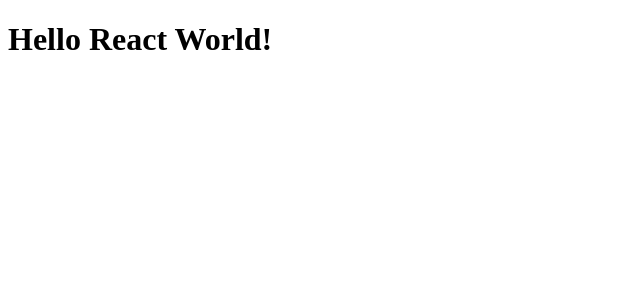
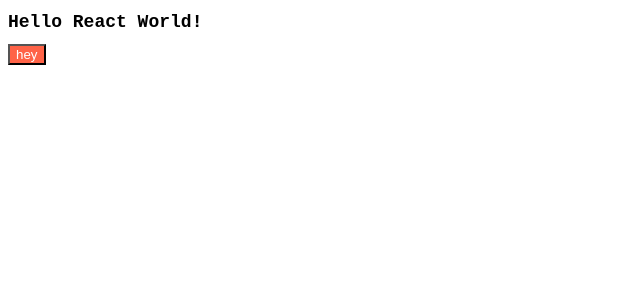
Before and after one commit to Kim-menu/react-for-beginners, a React (Create React App) app: page / in a window 1280 px wide. Shown: the top 300 px of the page, without its empty margins (0-640 px from the left). Built offline with nearby package versions, Linux system fonts and the light colour scheme.

Commit message:
How to seperate component's style

```diff
--- a/package.json
+++ b/package.json
@@ -6,6 +6,7 @@
     "@testing-library/jest-dom": "^5.16.4",
     "@testing-library/react": "^13.1.1",
     "@testing-library/user-event": "^13.5.0",
+    "prop-types": "^15.8.1",
     "react": "^18.1.0",
     "react-dom": "^18.1.0",
     "react-scripts": "5.0.1",
--- a/src/App.js
+++ b/src/App.js
@@ -1,7 +1,11 @@
+import Button from "./Button";
+import styles from "./App.module.css";
+
 function App() {
   return (
     <div>
-      <h1>Hello React World!</h1>
+        <h1 className={styles.title}>Hello React World!</h1>
+        <Button text="hey"/>
     </div>
   );
 }
--- /dev/null
+++ b/src/App.module.css
@@ -0,0 +1,4 @@
+.title {
+    font-family: "Courier New", serif;
+    font-size: 18px;
+}
--- /dev/null
+++ b/src/Button.js
@@ -0,0 +1,14 @@
+import PropTypes from "prop-types";
+import styles from "./Button.module.css";
+
+function Button({text}) {
+    return (
+        <button className={styles.btn}>{text}</button>
+    );
+}
+
+Button.propType = {
+    text: PropTypes.string.isRequired,
+};
+
+export default Button;
--- /dev/null
+++ b/src/Button.module.css
@@ -0,0 +1,4 @@
+.btn {
+    color: white;
+    background-color: tomato;
+}
```
Also changed, not shown: 1 other file (tests, documents, lock files or other folders).
